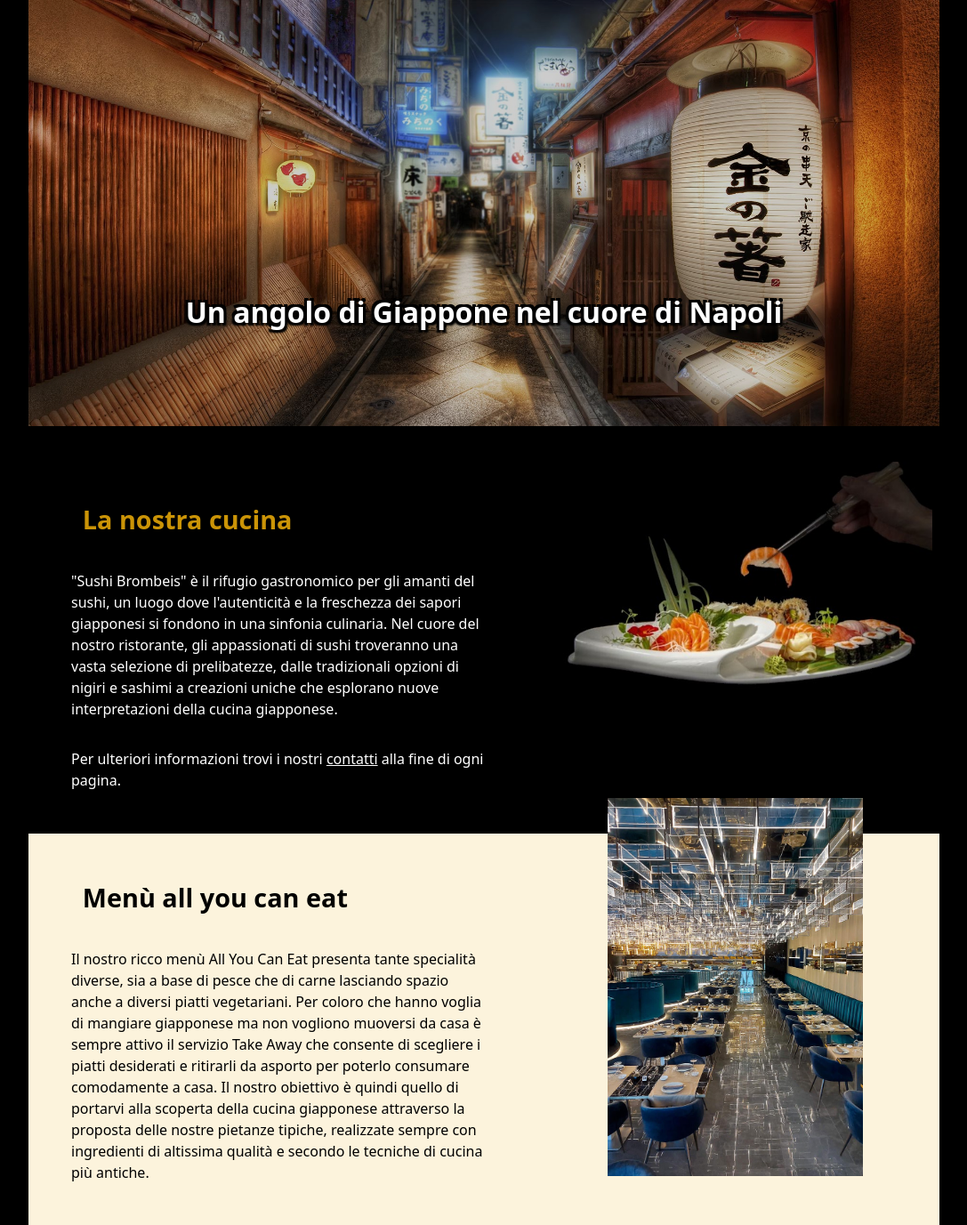
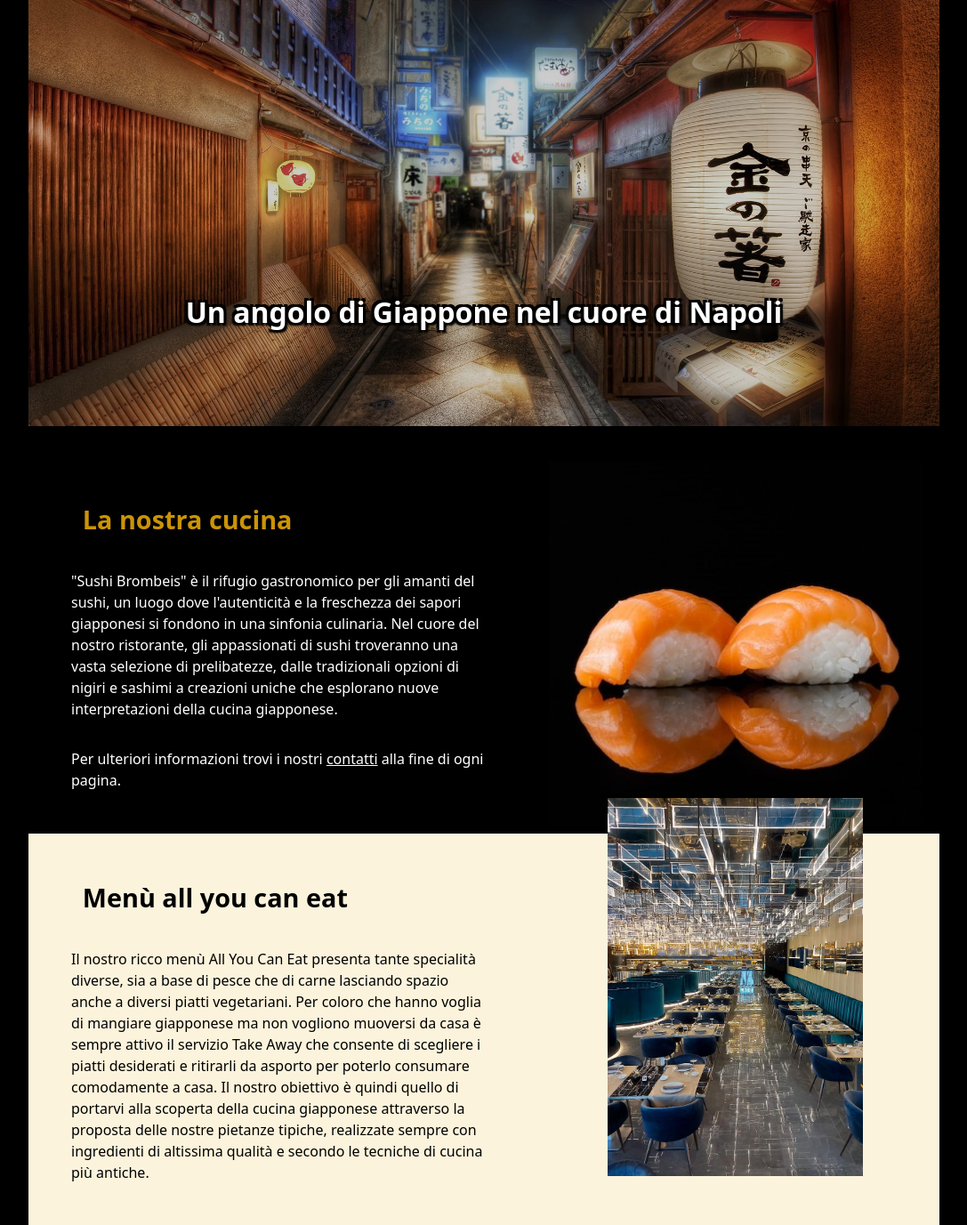
Before and after one commit to Barutta02/TecWeb, a PHP site: page /SushiBrombeis/index.php in a window 1280 px wide. Shown: the part 157-1534 px from the top of the page at 89% size, without its empty margins (96-1183 px from the left). Run offline with PHP 8.4, Linux system fonts and the light colour scheme.

Commit message:
cambiato immagine home

```diff
--- a/SushiBrombeis/style.css
+++ b/SushiBrombeis/style.css
@@ -817,7 +817,7 @@ textarea {
 }
 
 #imageDescription {
-    background-image: url(assets/Images/home_image.jpg);
+    background-image: url(assets/Images/sushiPres2.jpg);
 }
 
 #qualityImage {
```
Also changed, not shown: SushiBrombeis/assets/Images/sushiPres2.jpg (added).
